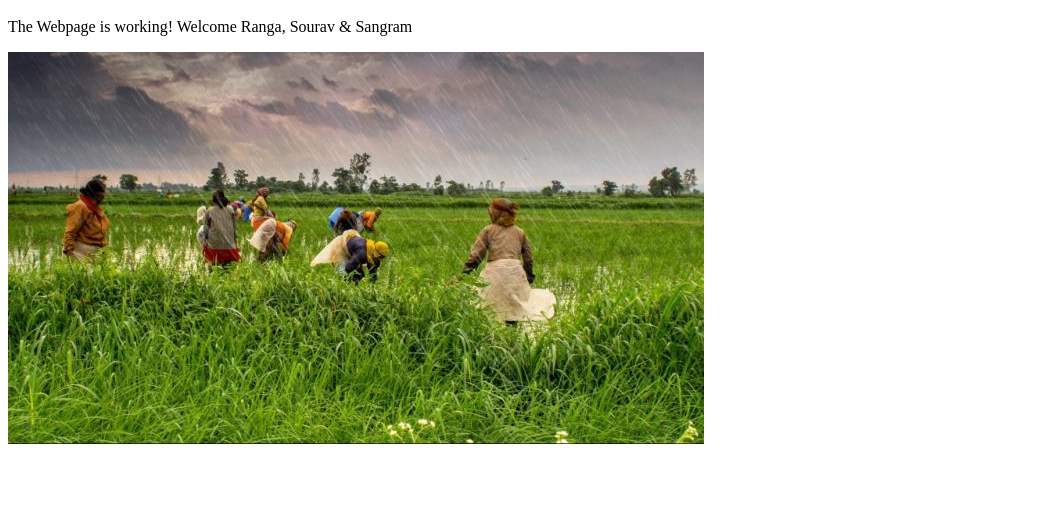
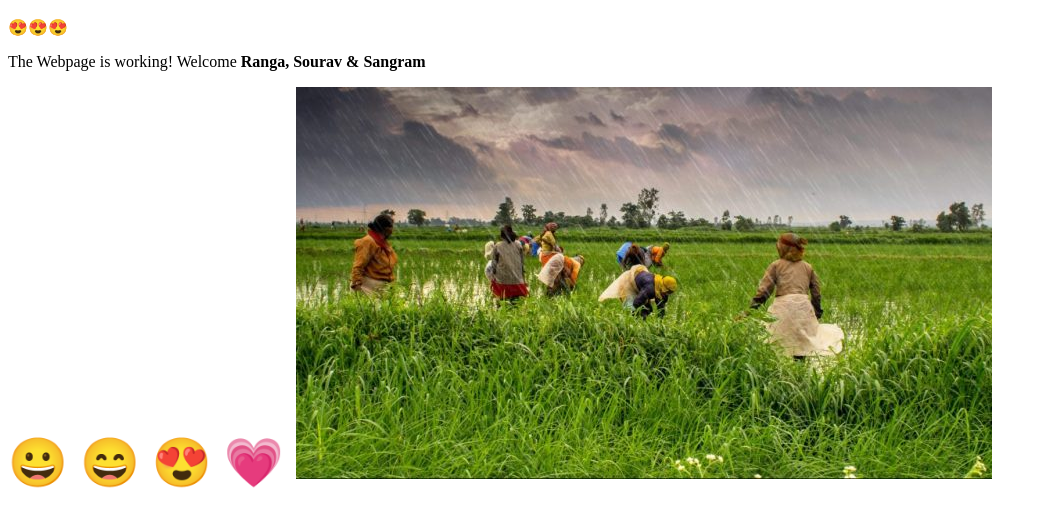
Before and after one commit to fpoindia/fpoindia.github.io, a plain HTML site: page index.html in a window 1280 px wide. Shown: the part 48-574 px from the top of the page, without its empty margins (0-1047 px from the left). Drawn offline with Linux system fonts and the light colour scheme.

Commit message:
Add files via upload

```diff
--- a/index.html
+++ b/index.html
@@ -1,10 +1,14 @@
 <html>
     <head>
-        <title>Python is awesome!</title>
+        <title>Hello All!</title>
     </head>
     <body>
         <h1>Welcome to fposindia.in!</h1>
-        <p>The Webpage is working! Welcome Ranga, Sourav & Sangram</p>
-		<p><img src="fpo.jpg" alt="parakeet"></p>
+		<b>&#128525;&#128525;&#128525;</b>
+        <p>The Webpage is working! Welcome <b>Ranga, Sourav & Sangram</b></p>
+		<p1 style="font-size:48px">
+		&#128512; &#128516; &#128525; &#128151;
+		</p1>
+		<p2><img src="fpo.jpg" alt="parakeet"></p2>
     </body>
 </html>
```
